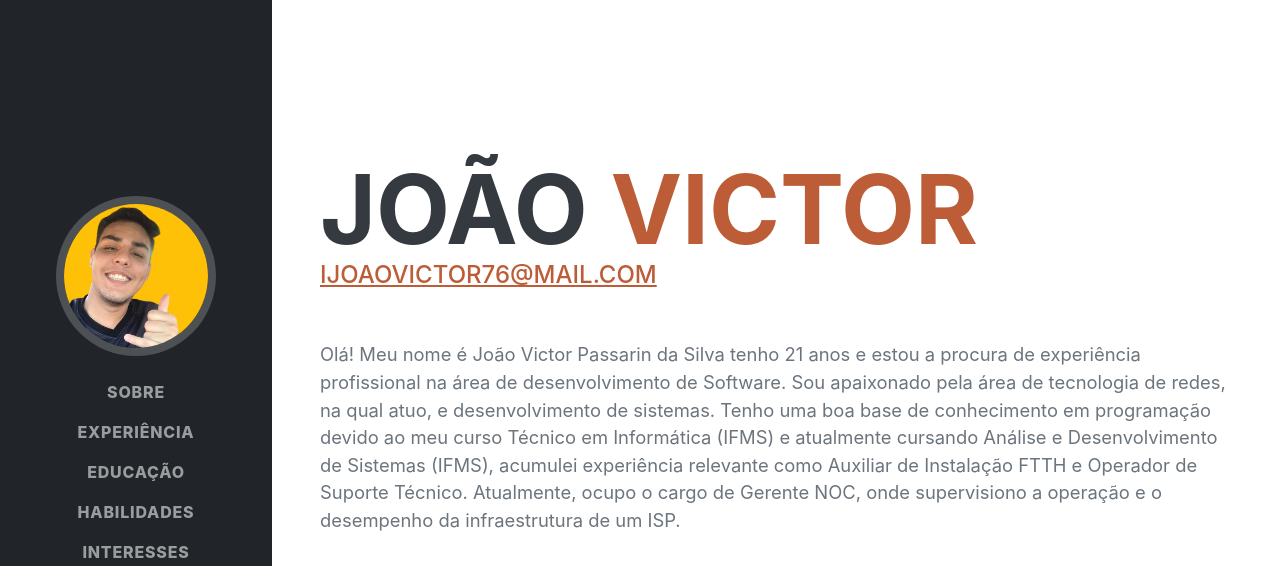
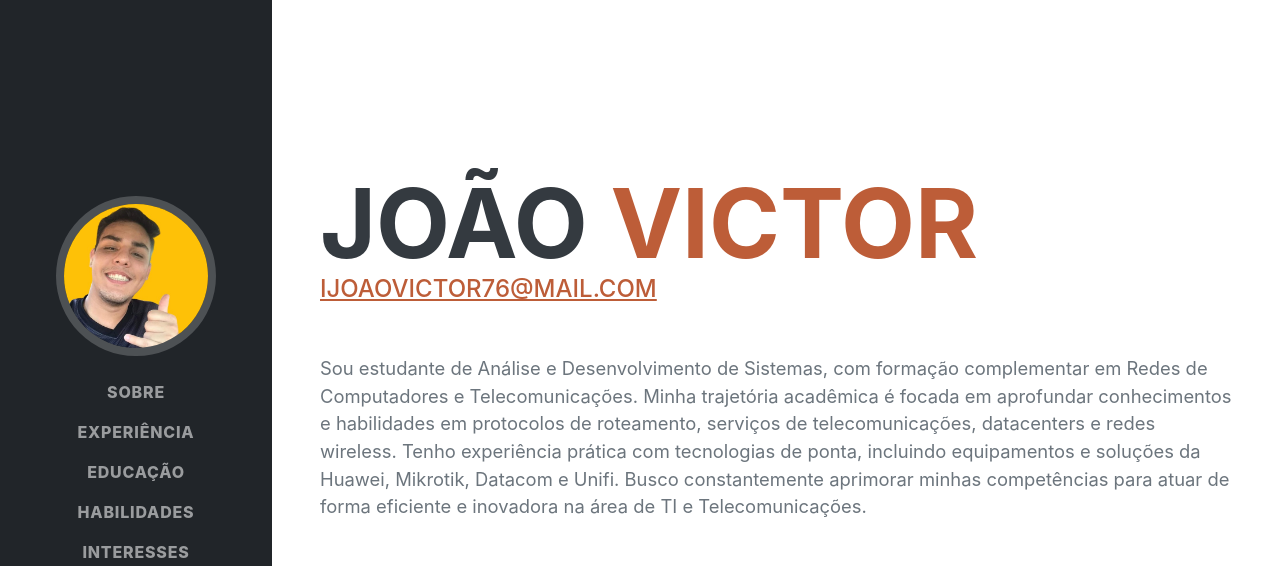
Before and after one commit to jao-victor/meuPortifolio, a plain HTML site: page index.html in a window 1280 px wide. Shown: the top 566 px of the page. Drawn offline with nearby package versions, Linux system fonts and the light colour scheme; a web font is replaced by a local one.

Commit message:
Update index.html

```diff
--- a/index.html
+++ b/index.html
@@ -48,11 +48,10 @@
                     </div>
                     <p class="lead mb-5">
 
-                      Olá! Meu nome é João Victor Passarin da Silva tenho 21 anos e estou a procura de experiência profissional na área de desenvolvimento de Software. Sou apaixonado pela área de tecnologia de
-                       redes, na qual atuo, e desenvolvimento de sistemas. Tenho uma boa base de conhecimento em programação devido ao meu curso Técnico em Informática (IFMS) e atualmente cursando
-                      Análise e  Desenvolvimento de Sistemas (IFMS), acumulei experiência relevante como Auxiliar de Instalação FTTH e
-                      Operador de Suporte Técnico. Atualmente, ocupo o cargo de Gerente NOC, onde supervisiono a operação e o
-                      desempenho da infraestrutura de um ISP.
+                     Sou estudante de Análise e Desenvolvimento de Sistemas, com formação complementar em Redes de Computadores e Telecomunicações.
+                     Minha trajetória acadêmica é focada em aprofundar conhecimentos e habilidades em protocolos de roteamento, serviços de telecomunicações, datacenters e redes wireless.
+                     Tenho experiência prática com tecnologias de ponta, incluindo equipamentos e soluções da Huawei, Mikrotik, Datacom e Unifi.
+                     Busco constantemente aprimorar minhas competências para atuar de forma eficiente e inovadora na área de TI e Telecomunicações.
 
                     </p>
                     <div class="social-icons">
```
